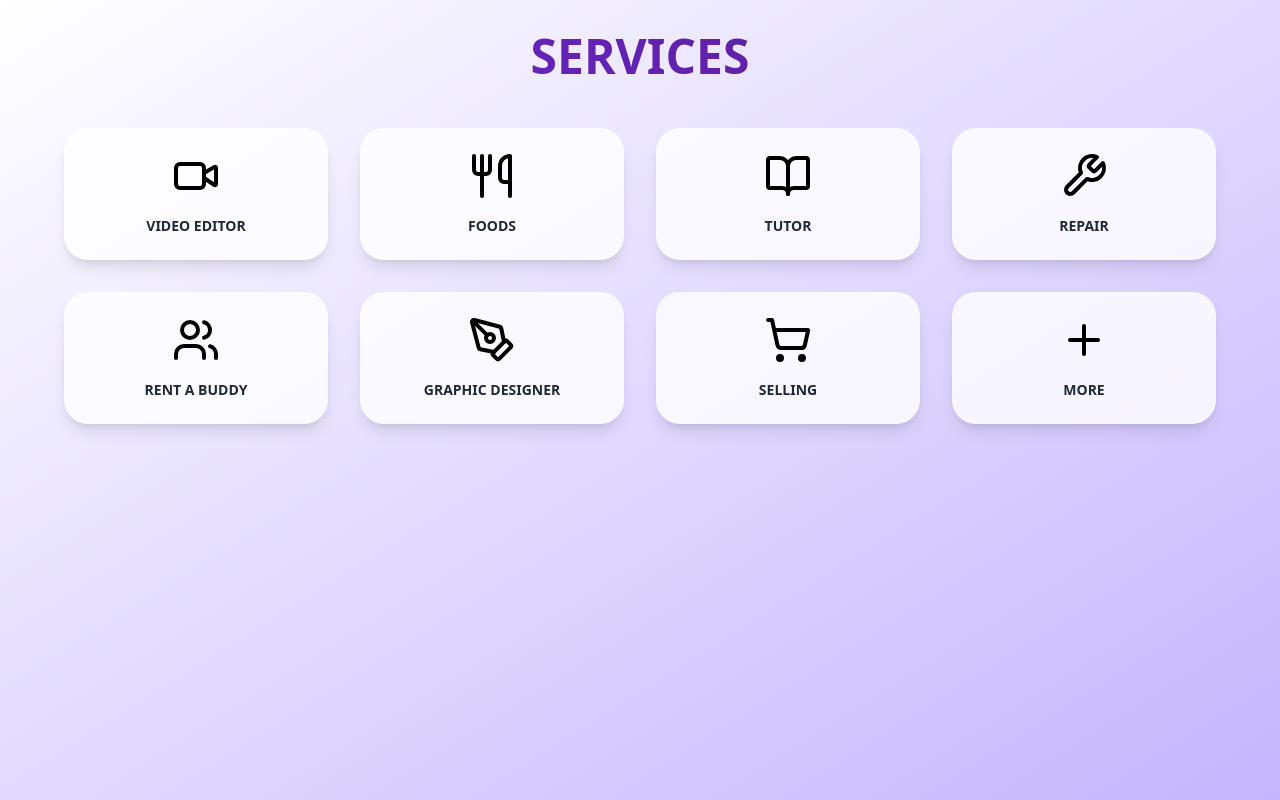
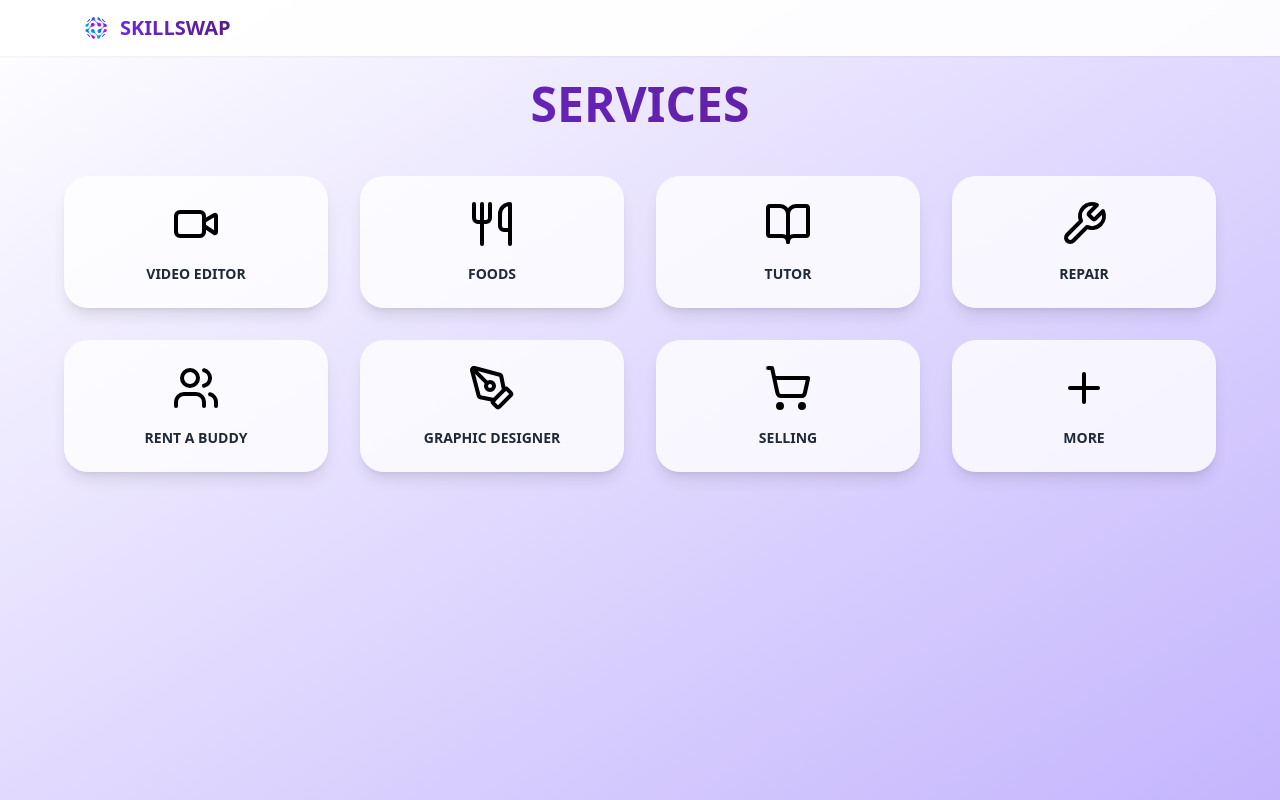
Before and after one commit to GenKentPogiWebDeveloper/Skillswap, a React (Vite) app: page /services in a window 1280 px wide. Built offline with nearby package versions, Linux system fonts and the light colour scheme.

Commit message:
Add navigation bar with logo
Implemented a navigation bar at the top of the services page and added a logo next to the "SKILLSWAP" title on the top right corner of the webpage.
[skip gpt_engineer]

```diff
--- a/src/pages/Services.tsx
+++ b/src/pages/Services.tsx
@@ -1,5 +1,6 @@
 import { motion } from "framer-motion";
 import { Video, Utensils, BookOpen, Wrench, Users, PenTool, ShoppingCart, Plus } from "lucide-react";
+import { Link } from "react-router-dom";
 
 const Services = () => {
   const services = [
@@ -14,7 +15,25 @@ const Services = () => {
   ];
 
   return (
-    <div className="min-h-screen p-8">
+    <div className="min-h-screen">
+      {/* Navigation Bar */}
+      <nav className="w-full bg-white/90 backdrop-blur-sm shadow-sm fixed top-0 z-50">
+        <div className="max-w-6xl mx-auto px-4 py-3 flex justify-between items-center">
+          <Link to="/" className="flex items-center space-x-2">
+            <img
+              src="/lovable-uploads/0ac207fd-06ca-4acb-9d62-7eb28b685e9e.png"
+              alt="Skillswap Logo"
+              className="w-8 h-8"
+            />
+            <span className="text-xl font-bold bg-gradient-to-r from-violet-700 to-purple-900 bg-clip-text text-transparent">
+              SKILLSWAP
+            </span>
+          </Link>
+        </div>
+      </nav>
+
+      {/* Main Content */}
+      <div className="pt-20 p-8">
         <motion.div
           initial={{ opacity: 0, y: 20 }}
           animate={{ opacity: 1, y: 0 }}
@@ -41,6 +60,7 @@ const Services = () => {
           </div>
         </motion.div>
       </div>
+    </div>
   );
 };
 
```
Also changed, not shown: public/lovable-uploads/0ac207fd-06ca-4acb-9d62-7eb28b685e9e.png (added). Lines whose indentation alone changed are shown as unchanged.
